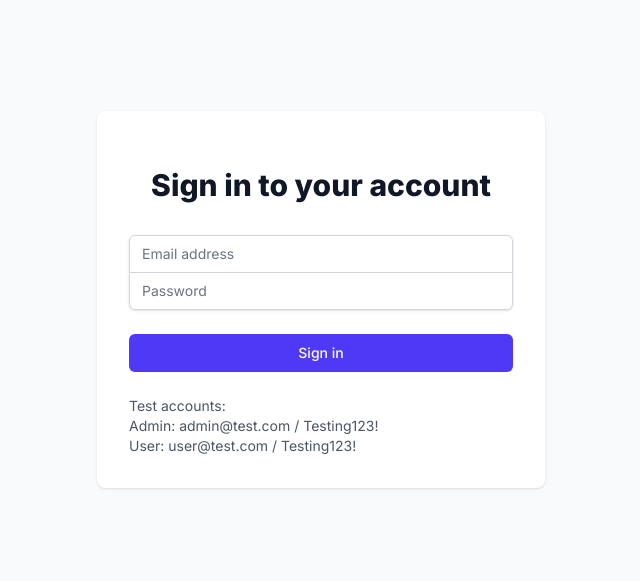
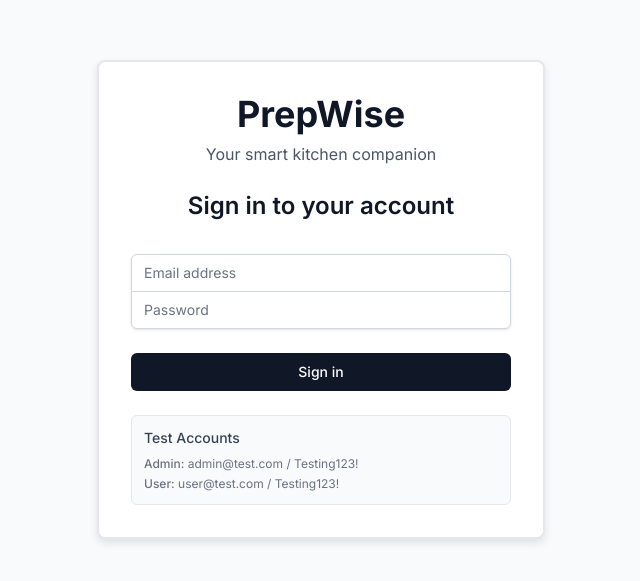
Before and after one commit to AGiesey/prepwise, a Next.js app: page /login in a window 1280 px wide. Shown: the part 101-682 px from the top of the page, without its empty margins (319-959 px from the left). Built offline with nearby package versions, Linux system fonts and the light colour scheme.

Commit message:
Adjusts login page UI

```diff
--- a/src/app/login/page.tsx
+++ b/src/app/login/page.tsx
@@ -3,9 +3,11 @@ import LoginForm from '@/components/LoginForm';
 export default function LoginPage() {
   return (
     <div className="min-h-screen flex items-center justify-center bg-gray-50">
-      <div className="max-w-md w-full space-y-8 p-8 bg-white rounded-lg shadow">
-        <div>
-          <h2 className="mt-6 text-center text-3xl font-extrabold text-gray-900">
+      <div className="max-w-md w-full space-y-8 p-8 bg-white rounded-lg border-2 border-gray-200 shadow-[0_4px_8px_rgba(0,0,0,0.1)]">
+        <div className="text-center">
+          <h1 className="text-4xl font-bold text-gray-900 mb-2">PrepWise</h1>
+          <p className="text-gray-600 mb-6">Your smart kitchen companion</p>
+          <h2 className="text-2xl font-semibold text-gray-900">
             Sign in to your account
           </h2>
         </div>
--- a/src/components/LoginForm.tsx
+++ b/src/components/LoginForm.tsx
@@ -42,7 +42,7 @@ export default function LoginForm() {
             name="email"
             type="email"
             required
-            className="appearance-none rounded-none relative block w-full px-3 py-2 border border-gray-300 placeholder-gray-500 text-gray-900 rounded-t-md focus:outline-none focus:ring-indigo-500 focus:border-indigo-500 focus:z-10 sm:text-sm"
+            className="appearance-none rounded-none relative block w-full px-3 py-2 border border-gray-300 placeholder-gray-500 text-gray-900 rounded-t-md focus:outline-none focus:ring-gray-500 focus:border-gray-500 focus:z-10 sm:text-sm"
             placeholder="Email address"
             value={email}
             onChange={(e) => setEmail(e.target.value)}
@@ -58,7 +58,7 @@ export default function LoginForm() {
             name="password"
             type="password"
             required
-            className="appearance-none rounded-none relative block w-full px-3 py-2 border border-gray-300 placeholder-gray-500 text-gray-900 rounded-b-md focus:outline-none focus:ring-indigo-500 focus:border-indigo-500 focus:z-10 sm:text-sm"
+            className="appearance-none rounded-none relative block w-full px-3 py-2 border border-gray-300 placeholder-gray-500 text-gray-900 rounded-b-md focus:outline-none focus:ring-gray-500 focus:border-gray-500 focus:z-10 sm:text-sm"
             placeholder="Password"
             value={password}
             onChange={(e) => setPassword(e.target.value)}
@@ -71,16 +71,18 @@ export default function LoginForm() {
         <button
           type="submit"
           disabled={isLoggingIn}
-          className="group relative w-full flex justify-center py-2 px-4 border border-transparent text-sm font-medium rounded-md text-white bg-indigo-600 hover:bg-indigo-700 focus:outline-none focus:ring-2 focus:ring-offset-2 focus:ring-indigo-500 disabled:opacity-50 disabled:cursor-not-allowed"
+          className="group relative w-full flex justify-center py-2 px-4 border border-transparent text-sm font-medium rounded-md text-white bg-gray-900 hover:bg-gray-800 focus:outline-none focus:ring-2 focus:ring-offset-2 focus:ring-gray-500 disabled:opacity-50 disabled:cursor-not-allowed"
         >
           {isLoggingIn ? 'Signing in...' : 'Sign in'}
         </button>
       </div>
 
-      <div className="text-sm text-gray-600">
-        <p>Test accounts:</p>
-        <p>Admin: admin@test.com / Testing123!</p>
-        <p>User: user@test.com / Testing123!</p>
+      <div className="text-sm text-gray-500 bg-gray-50 p-3 rounded-md border border-gray-200">
+        <p className="font-medium text-gray-700 mb-2">Test Accounts</p>
+        <div className="space-y-1 text-xs">
+          <p><span className="font-medium">Admin:</span> admin@test.com / Testing123!</p>
+          <p><span className="font-medium">User:</span> user@test.com / Testing123!</p>
+        </div>
       </div>
     </form>
   );
```
